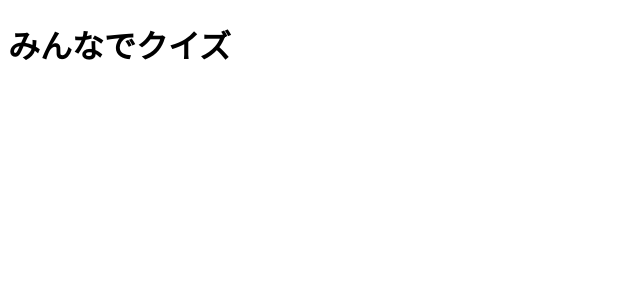
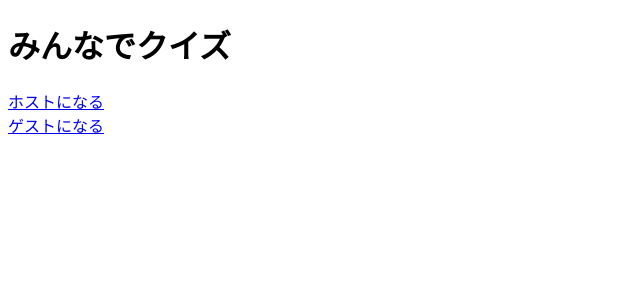
Before and after one commit to doz13189/nba-ddd, a Vue app: page /multiplePlayers in a window 1280 px wide. Shown: the top 300 px of the page, without its empty margins (0-640 px from the left). Built offline with nearby package versions, Linux system fonts and the light colour scheme.

Commit message:
ゲストとホストのページを作成

```diff
--- /dev/null
+++ b/src/views/pages/Guest.vue
@@ -0,0 +1,5 @@
+<template>
+  <div>
+    <h1>ゲスト</h1>
+  </div>
+</template>
--- /dev/null
+++ b/src/views/pages/Host.vue
@@ -0,0 +1,5 @@
+<template>
+  <div>
+    <h1>ホスト</h1>
+  </div>
+</template>
--- a/src/views/pages/MultiplePlayers.vue
+++ b/src/views/pages/MultiplePlayers.vue
@@ -1,5 +1,11 @@
 <template>
   <div>
     <h1>みんなでクイズ</h1>
+    <div>
+      <router-link to='/host'>ホストになる</router-link>
+    </div>
+    <div>
+      <router-link to='/guest'>ゲストになる</router-link>
+    </div>
   </div>
 </template>
```
Also changed, not shown: src/router/index.ts (+10 -1 lines).
